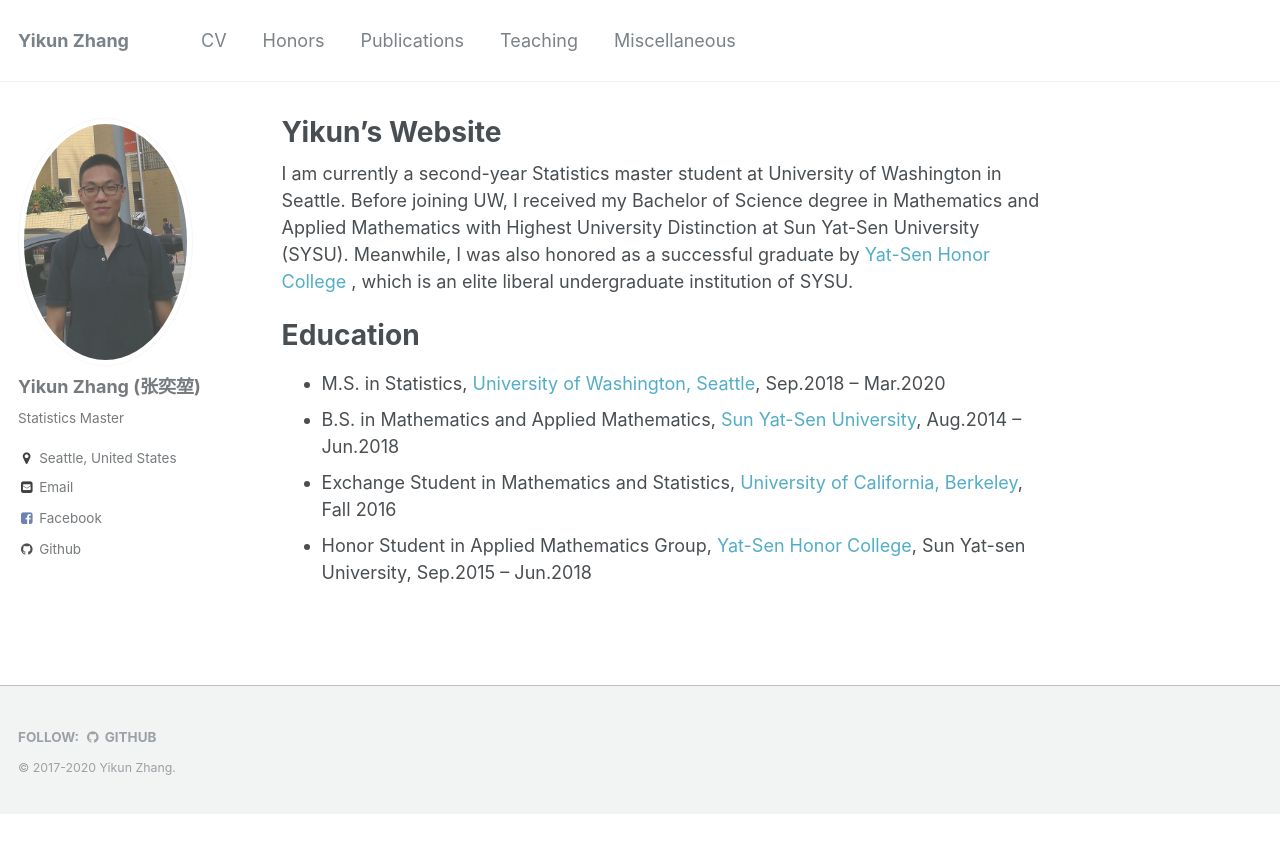
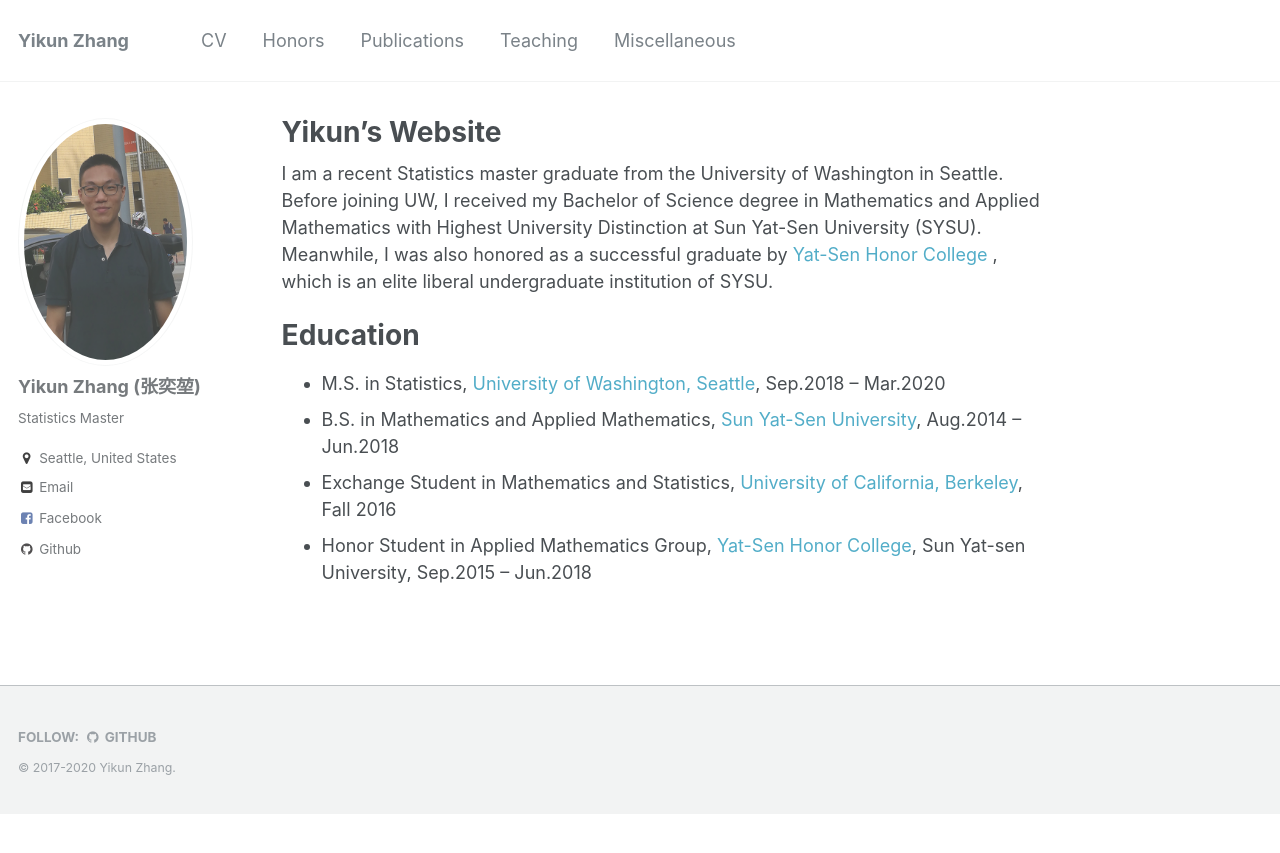
Before and after one commit to zhangyk8/zhangyk8.github.io, a Jekyll site: the page built from _pages/about.md, in a window 1280 px wide. Shown: the top 853 px of the page. Built offline with Jekyll 4.4.1, drawn with Linux system fonts in a browser that asks for light colours.

Commit message:
Update about.md

```diff
--- a/_pages/about.md
+++ b/_pages/about.md
@@ -9,11 +9,11 @@
 ---
 
 
-I am currently a second-year Statistics master student at University of Washington in Seattle. Before joining UW, I received my Bachelor of Science degree in Mathematics and Applied Mathematics with Highest University Distinction at Sun Yat-Sen University (SYSU). Meanwhile, I was also honored as a successful graduate by [Yat-Sen Honor College](http://yss.sysu.edu.cn/EnVersion/Index.aspx) , which is an elite liberal undergraduate institution of SYSU.
+I am a recent Statistics master graduate from the University of Washington in Seattle. Before joining UW, I received my Bachelor of Science degree in Mathematics and Applied Mathematics with Highest University Distinction at Sun Yat-Sen University (SYSU). Meanwhile, I was also honored as a successful graduate by [Yat-Sen Honor College](http://yss.sysu.edu.cn/EnVersion/Index.aspx) , which is an elite liberal undergraduate institution of SYSU.
 
 Education
 ======
 * M.S. in Statistics, [University of Washington, Seattle](http://www.washington.edu/), Sep.2018 -- Mar.2020
-* B.S. in Mathematics and Applied Mathematics, [Sun Yat-Sen University](http://www.sysu.edu.cn/2012/en/index.htm), Aug.2014 -- Jun.2018
+* B.S. in Mathematics and Applied Mathematics, [Sun Yat-Sen University](http://www.sysu.edu.cn/), Aug.2014 -- Jun.2018
 * Exchange Student in Mathematics and Statistics, [University of California, Berkeley](http://www.berkeley.edu/), Fall 2016
 * Honor Student in Applied Mathematics Group, [Yat-Sen Honor College](http://yss.sysu.edu.cn/EnVersion/Index.aspx), Sun Yat-sen University, Sep.2015 -- Jun.2018
```
